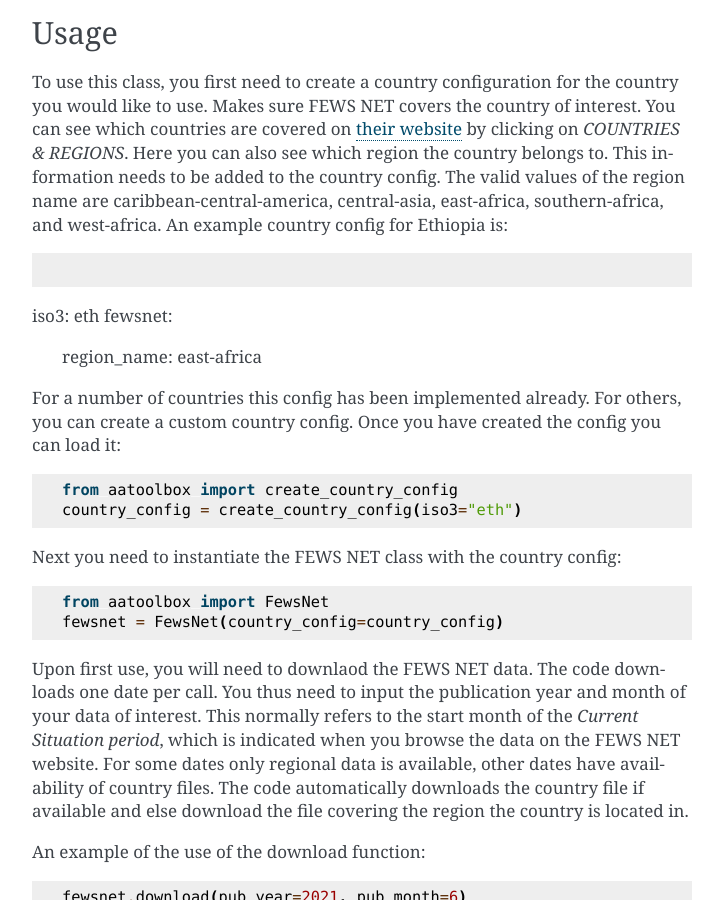
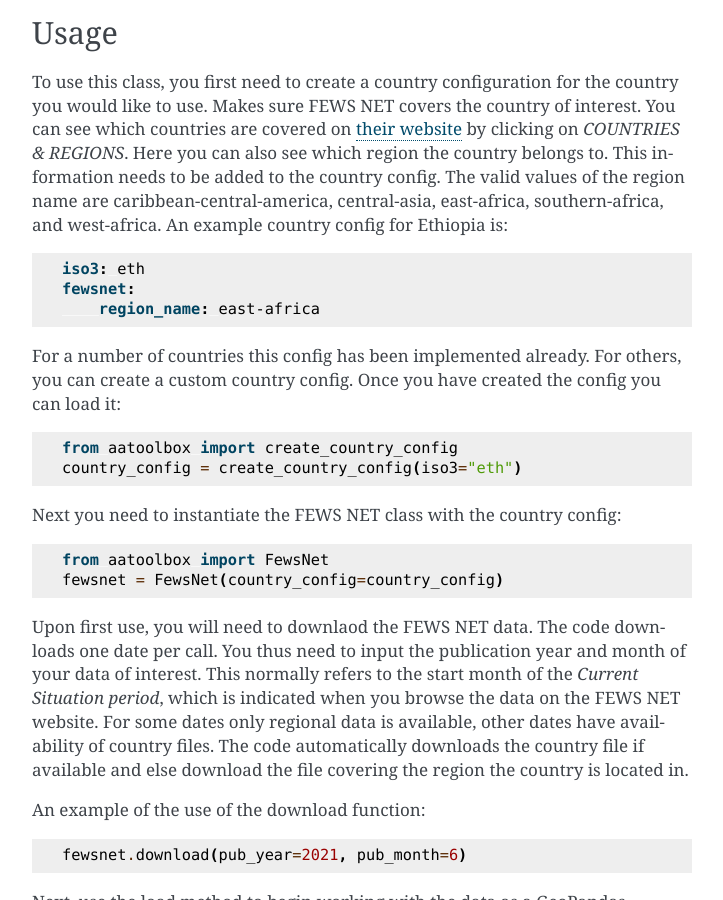
Before and after one commit to OCHA-DAP/ocha-anticipy, a Sphinx documentation site: the page built from docs/source/datasources/fewsnet.rst, in a window 1280 px wide and 900 px high, scrolled down 779 px. Shown: the whole window, without its empty margins (388-1111 px from the left). Built offline with Sphinx 7.4.7, drawn with Linux system fonts in a browser that asks for light colours.

Commit message:
fix code block fewsnet

```diff
--- a/docs/source/datasources/fewsnet.rst
+++ b/docs/source/datasources/fewsnet.rst
@@ -38,11 +38,11 @@
 The valid values of the region name are caribbean-central-america, central-asia, east-africa, southern-africa, and west-africa.
 An example country config for Ethiopia is:
 
-.. code-block:: python
+.. code-block:: yaml
 
-iso3: eth
-fewsnet:
-  region_name: east-africa
+    iso3: eth
+    fewsnet:
+        region_name: east-africa
 
 For a number of countries this config has been implemented already.
 For others, you can create a custom country config.
```
